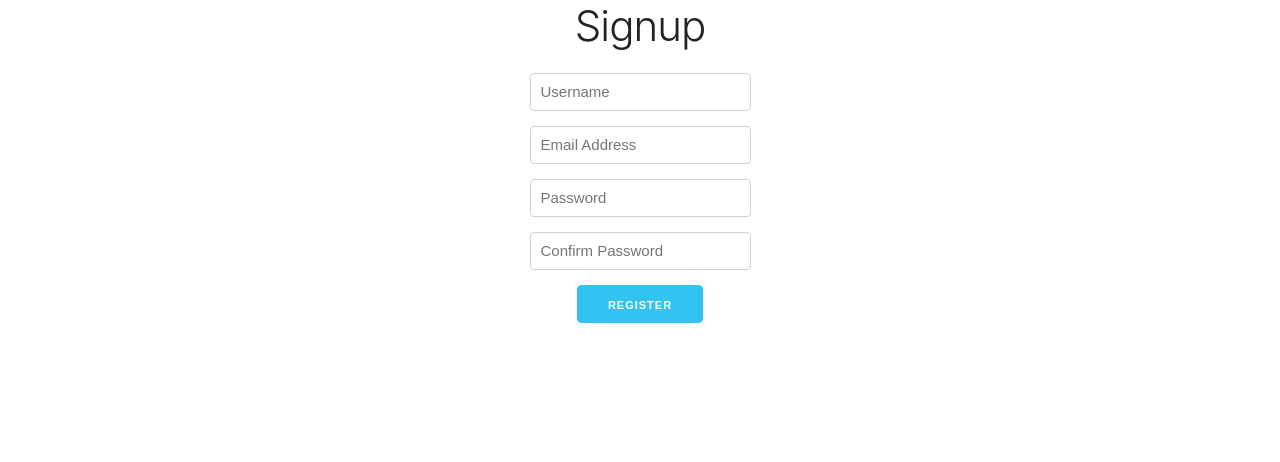
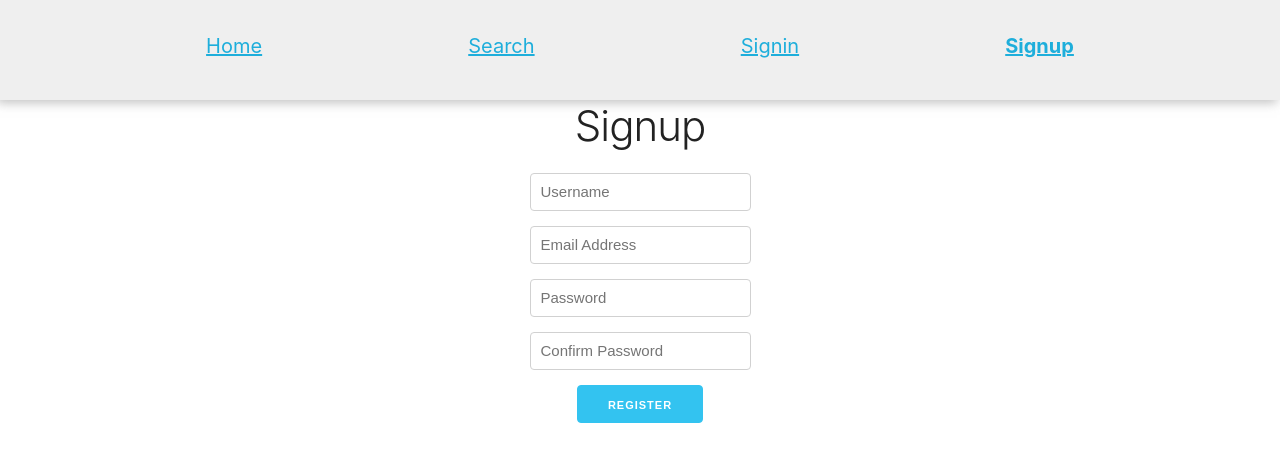
Before and after one commit to codjoero/mommas-recipes, a React (Create React App) app in the folder client/: page /signup in a window 1280 px wide. Shown: the top 462 px of the page. Built offline with nearby package versions, Linux system fonts and the light colour scheme; no server answers.

Commit message:
ft(Auth): add navbar
- add app navbar
- add auth and unAuth functionality
- add signout functionality

[Starts #167383279]

```diff
--- a/client/public/index.html
+++ b/client/public/index.html
@@ -23,7 +23,6 @@
     <title>Momma's recipes</title>
   </head>
   <body>
-    <noscript>You need to enable JavaScript to run this app.</noscript>
     <div id="root"></div>
   </body>
 </html>
--- a/client/src/components/App.css
+++ b/client/src/components/App.css
@@ -18,5 +18,28 @@
 
 p,
 li {
-  font-size: 1.5rem;
+  font-size: 2rem;
 }
+
+ul {
+  list-style: none;
+}
+
+nav {
+  text-align: center;
+  padding-bottom: 0.2em;
+  padding-top: 2em;
+  background-color: #efefef;
+  box-shadow: -3px 3px 10px 0px rgba(168, 168, 168, 0.7);
+}
+
+nav ul {
+  display: flex;
+  align-items: center;
+  justify-content: space-evenly;
+  flex-wrap: wrap;
+}
+
+.active {
+  font-weight: bold;
+}
--- /dev/null
+++ b/client/src/components/Auth/Signout.js
@@ -0,0 +1,27 @@
+import React from 'react';
+import { ApolloConsumer } from 'react-apollo';
+import { withRouter } from 'react-router-dom';
+
+const handleSignout = (client, history) => {
+  localStorage.setItem('token', '');
+  client.resetStore();
+  history.push('/');
+}
+
+const Signout = ({ history }) => (
+  <ApolloConsumer>
+    {client => {
+      console.log(client);
+
+      return (
+        <button
+          onClick={() => handleSignout(client, history)}
+        >
+          Signout
+        </button>
+      )
+    }}
+  </ApolloConsumer>
+)
+
+export default withRouter(Signout)
--- /dev/null
+++ b/client/src/components/Navbar.js
@@ -0,0 +1,55 @@
+import React, { Fragment } from 'react';
+import { NavLink } from 'react-router-dom';
+import Signout from './Auth/Signout';
+
+const Navbar = ({ session }) => (
+  <nav>
+    {session && session.getCurrentUser ?
+      <NavbarAuth session={session} /> : <NavbarUnAuth />
+    }
+  </nav>
+);
+
+const NavbarAuth = ({ session }) => (
+  <Fragment>
+    <ul>
+      <li>
+        <NavLink to='/' exact>Home</NavLink>
+      </li>
+      <li>
+        <NavLink to='/search'>Search</NavLink>
+      </li>
+      <li>
+        <NavLink to='/recipe/add'>Add Recipe</NavLink>
+      </li>
+      <li>
+        <NavLink to='/profile'>Profile</NavLink>
+      </li>
+      <li>
+        <Signout />
+      </li>
+    </ul>
+    <h4>
+      Welcome, <strong>{session.getCurrentUser.username}</strong>
+    </h4>
+  </Fragment>
+);
+
+const NavbarUnAuth = () => (
+  <ul>
+    <li>
+      <NavLink to='/' exact>Home</NavLink>
+    </li>
+    <li>
+      <NavLink to='/search'>Search</NavLink>
+    </li>
+    <li>
+      <NavLink to='/signin'>Signin</NavLink>
+    </li>
+    <li>
+      <NavLink to='/signup'>Signup</NavLink>
+    </li>
+  </ul>
+);
+
+export default Navbar
--- /dev/null
+++ b/client/src/components/Profile/Profile.js
@@ -0,0 +1,7 @@
+import React from 'react'
+
+const Profile = () => (
+  <div>Profile</div>
+);
+
+export default Profile;
--- /dev/null
+++ b/client/src/components/Recipe/AddRecipe.js
@@ -0,0 +1,7 @@
+import React from 'react'
+
+const AddRecipe = () => (
+  <div>Add Recipe</div>
+)
+
+export default AddRecipe;
--- /dev/null
+++ b/client/src/components/Recipe/Search.js
@@ -0,0 +1,7 @@
+import React from 'react'
+
+const Search = () => (
+  <div>Search</div>
+);
+
+export default Search;
--- a/client/src/components/withSession.js
+++ b/client/src/components/withSession.js
@@ -6,10 +6,10 @@
   <Query query={GET_CURRENT_USER}>
     {({ data, loading, refetch }) => {
       if (loading) return null;
-      console.log(data);
+      // console.log(data);
 
       return (
-        <Component {...props} refetch={refetch} />
+        <Component {...props} refetch={refetch} session={data} />
       )
     }}
   </Query>
--- a/client/src/index.js
+++ b/client/src/index.js
@@ -3,13 +3,17 @@
 import {
   BrowserRouter as Router, Route, Switch, Redirect
 } from 'react-router-dom'
+import { ApolloProvider } from 'react-apollo';
+import ApolloClient from 'apollo-boost';
 import './index.css';
 import App from './components/App';
 import Signin from './components/Auth/signin';
 import Signup from './components/Auth/signup';
 import withSession from './components/withSession';
-import ApolloClient from 'apollo-boost';
-import { ApolloProvider } from 'react-apollo';
+import Navbar from './components/Navbar';
+import Search from './components/Recipe/Search';
+import AddRecipe from './components/Recipe/AddRecipe';
+import Profile from './components/Profile/Profile';
 
 const client = new ApolloClient({
   uri: 'http://localhost:4444/graphql',
@@ -31,10 +35,14 @@
   }
 });
 
-const Root = ({ refetch }) => (
+const Root = ({ refetch, session }) => (
   <Router>
+    <Navbar session={session} />
     <Switch>
       <Route path="/" exact component={App} />
+      <Route path="/search" component={Search} />
+      <Route path="/recipe/add" component={AddRecipe} />
+      <Route path="/profile" component={Profile} />
       <Route path="/signin" render={() => <Signin refetch={refetch} />} />
       <Route path="/signup" render={() => <Signup refetch={refetch} />} />
       <Redirect to="/" />
```
Also changed, not shown: 1 other file (tests, documents, lock files or other folders).
